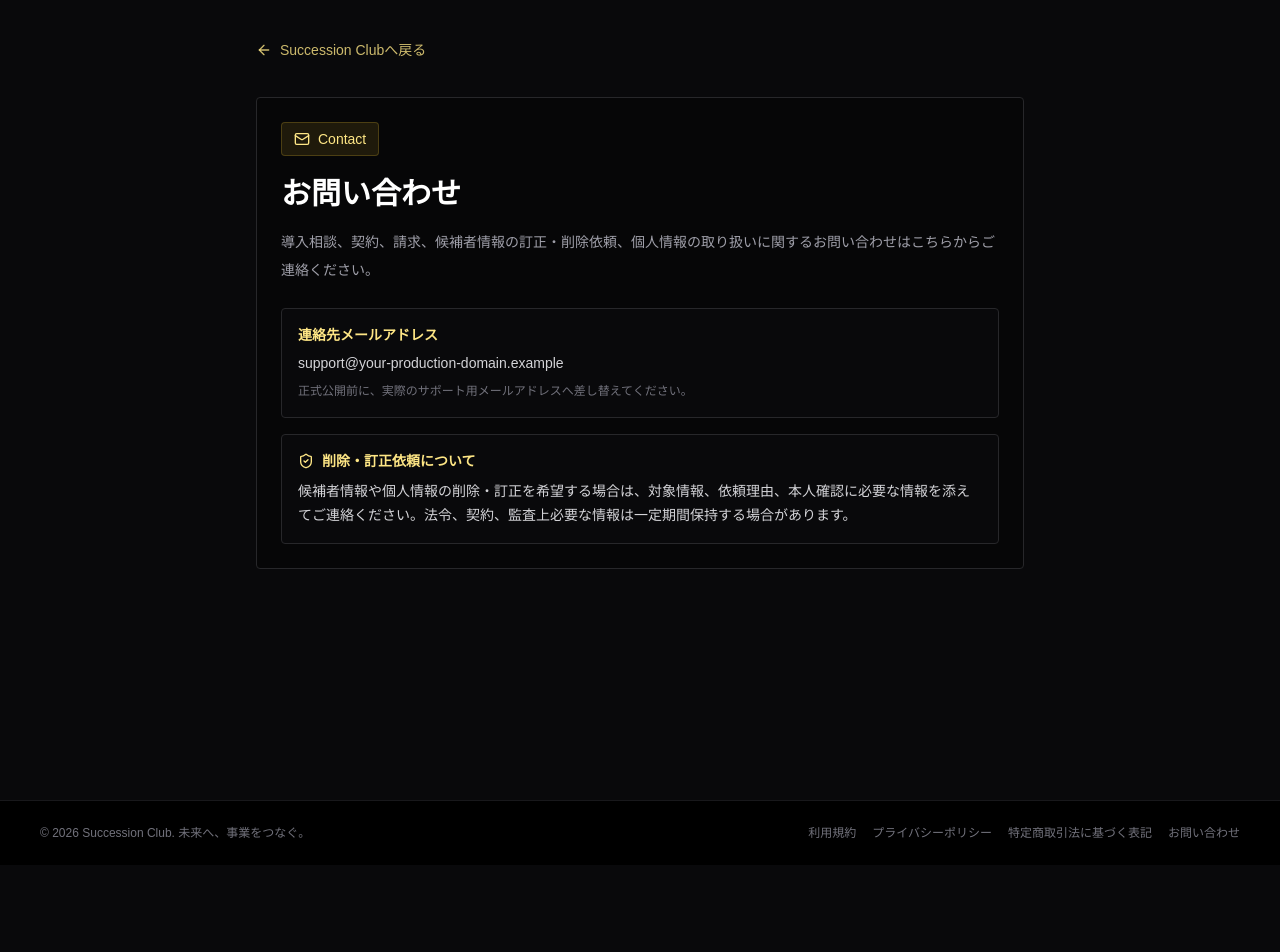
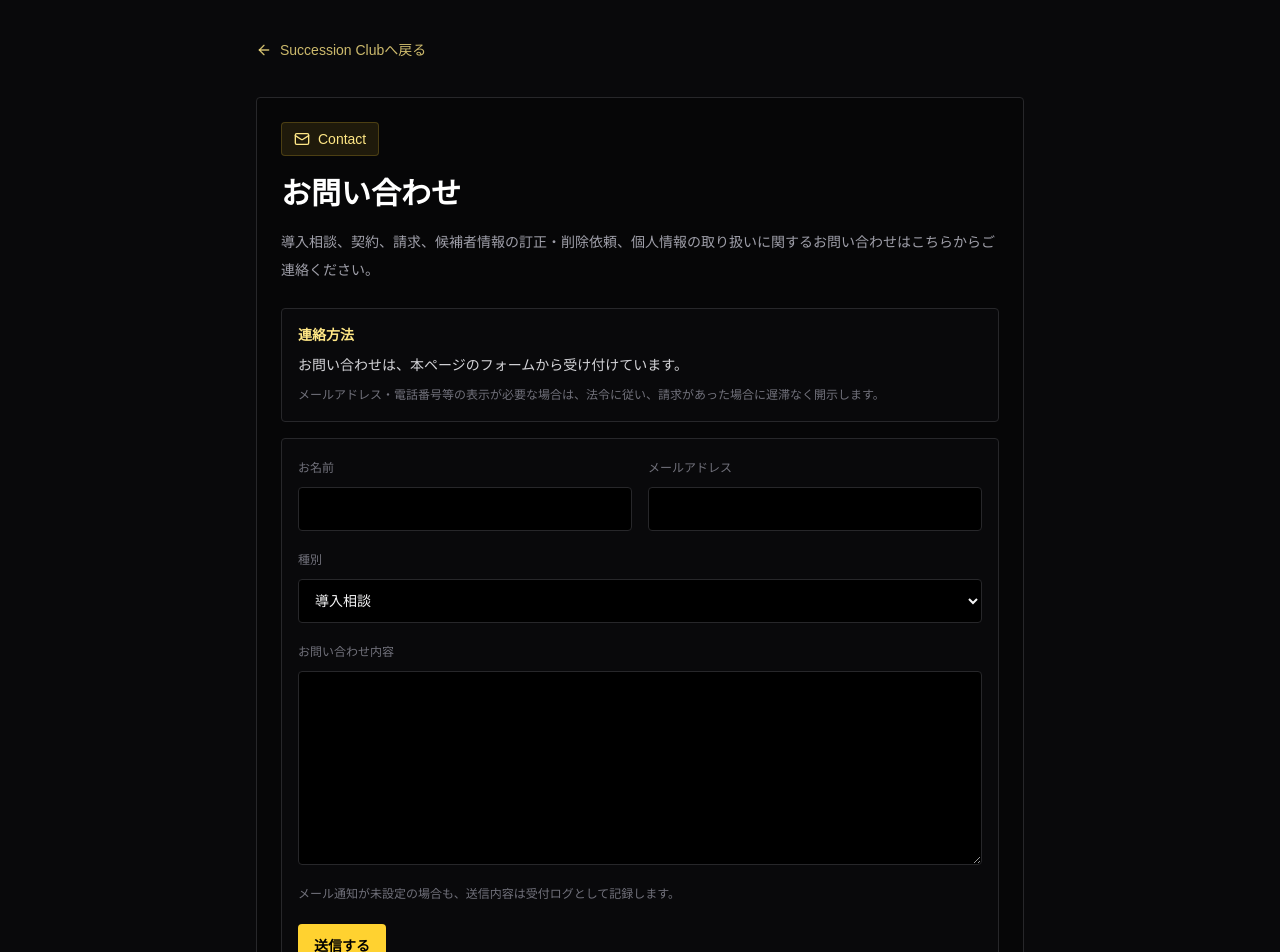
Before and after one commit to k1232255555-oss/succession-platform, a Next.js app: page /contact in a window 1280 px wide. Shown: the top 952 px of the page. Before the commit the page ends 865 px from the top, so only its background shows below. Built offline with nearby package versions, Linux system fonts and the light colour scheme; no server answers.

Commit message:
Align legal and contact pages for closed beta

```diff
--- a/src/app/commercial-transaction/page.tsx
+++ b/src/app/commercial-transaction/page.tsx
@@ -4,42 +4,35 @@ export default function CommercialTransactionPage() {
   return (
     <LegalPage
       title="特定商取引法に基づく表記"
-      description="有料プランやマッチング料を提供する場合に必要な表示です。正式公開前に、運営会社名、所在地、責任者、価格、返金条件を確定してください。"
+      description="現在、Succession Clubは招待制クローズドβとして運営しており、有料販売・決済機能は提供していません。"
       sections={[
         {
-          title: "販売事業者",
+          title: "現在の提供状態",
           body: [
-            "販売事業者名: 正式公開前に記載してください。",
-            "運営責任者: 正式公開前に記載してください。",
-            "所在地: 正式公開前に記載してください。",
+            "現在、Succession Clubは招待制クローズドβとして運営しており、有料販売・決済機能は提供していません。",
+            "正式な有料プランの提供開始前に、販売事業者情報、販売価格、支払方法、解約条件等を更新します。",
           ],
         },
         {
           title: "連絡先",
           body: [
-            "お問い合わせは、本サイトのお問い合わせページから受け付けます。",
-            "電話番号やメールアドレスは、法令に従い、請求があった場合に遅滞なく開示する運用、または公開表示のいずれかを正式公開前に決定してください。",
+            "お問い合わせは、本サイトのお問い合わせページから受け付けています。",
+            "メールアドレス・電話番号等の表示が必要な場合は、法令に従い、請求があった場合に遅滞なく開示します。",
           ],
         },
         {
-          title: "販売価格",
+          title: "販売価格・支払方法",
           body: [
-            "各プランの価格はBilling画面、申込画面、または個別契約書に表示します。",
-            "Enterpriseプランや個別支援、マッチング料は、事前に見積または契約条件を提示します。",
+            "現在はβ期間中のため、課金は発生しません。",
+            "有料プラン開始後は、販売価格、支払方法、支払時期、提供条件を申込画面または個別契約で明示します。",
           ],
         },
         {
-          title: "支払方法と支払時期",
+          title: "解約・返金",
           body: [
-            "支払方法はStripeによるクレジットカード決済、または個別契約で定める方法です。",
-            "サブスクリプションは申込時および更新時に請求されます。請求履歴はBilling画面で確認できます。",
-          ],
-        },
-        {
-          title: "キャンセル・返金",
-          body: [
-            "サブスクリプションの解約はStripe Customer Portalまたは運営への連絡により行います。",
-            "提供済み期間、候補者閲覧、スカウト送信、個別支援に関する返金は、法令に基づく場合または運営が個別に認めた場合を除き原則行いません。",
+            "現在はβ期間中のため、課金は発生しません。",
+            "有料プラン開始後は、ユーザーはいつでもサブスクリプションを解約できます。解約後は次回更新以降の請求を停止します。",
+            "すでに提供済みの期間、候補者閲覧、対話申請、個別支援等に関する返金は、法令に基づく場合または運営が個別に認めた場合を除き、原則として行いません。",
           ],
         },
       ]}
--- /dev/null
+++ b/src/app/contact/actions.ts
@@ -0,0 +1,107 @@
+"use server";
+
+import { redirect } from "next/navigation";
+import { requireSameOriginRequest } from "@/lib/auth";
+
+const resendEndpoint = "https://api.resend.com/emails";
+
+function getFormValue(formData: FormData, key: string) {
+  const value = formData.get(key);
+  return typeof value === "string" ? value.trim() : "";
+}
+
+function truncate(value: string, maxLength: number) {
+  return value.slice(0, maxLength);
+}
+
+async function sendContactEmail(input: {
+  name: string;
+  email: string;
+  category: string;
+  message: string;
+}) {
+  const apiKey = process.env.RESEND_API_KEY?.trim();
+  const from = process.env.EMAIL_FROM?.trim();
+  const to = process.env.CONTACT_TO_EMAIL?.trim();
+
+  if (!apiKey || !from || !to) {
+    console.info("[contact:accepted_without_email]", {
+      name: input.name,
+      email: input.email,
+      category: input.category,
+      messageLength: input.message.length,
+      acceptedAt: new Date().toISOString(),
+    });
+    return "logged";
+  }
+
+  const response = await fetch(resendEndpoint, {
+    method: "POST",
+    headers: {
+      Authorization: `Bearer ${apiKey}`,
+      "Content-Type": "application/json",
+    },
+    body: JSON.stringify({
+      from,
+      to: [to],
+      reply_to: input.email,
+      subject: `Succession Club inquiry: ${input.category}`,
+      text: [
+        "Succession Clubのお問い合わせを受け付けました。",
+        "",
+        `お名前: ${input.name}`,
+        `メール: ${input.email}`,
+        `種別: ${input.category}`,
+        "",
+        input.message,
+      ].join("\n"),
+    }),
+  });
+
+  if (!response.ok) {
+    const result = (await response.json().catch(() => ({}))) as {
+      message?: string;
+      error?: string;
+    };
+
+    console.error("[contact:email_failed]", {
+      status: response.status,
+      error: result.message ?? result.error ?? "Unknown Resend error",
+      acceptedAt: new Date().toISOString(),
+    });
+    return "logged";
+  }
+
+  return "emailed";
+}
+
+export async function submitContactAction(formData: FormData) {
+  await requireSameOriginRequest();
+
+  const name = truncate(getFormValue(formData, "name"), 80);
+  const email = truncate(getFormValue(formData, "email"), 160);
+  const category = truncate(getFormValue(formData, "category"), 80);
+  const message = truncate(getFormValue(formData, "message"), 3000);
+
+  if (!name || !email || !message || !email.includes("@")) {
+    redirect(
+      `/contact?error=${encodeURIComponent(
+        "お名前、メールアドレス、お問い合わせ内容を確認してください。",
+      )}`,
+    );
+  }
+
+  const result = await sendContactEmail({
+    name,
+    email,
+    category: category || "お問い合わせ",
+    message,
+  });
+
+  const notice =
+    result === "emailed"
+      ? "お問い合わせを受け付けました。運営側で内容を確認します。"
+      : "お問い合わせを受け付けました。メール送信が未設定の場合も、受付ログとして記録します。";
+
+  redirect(`/contact?notice=${encodeURIComponent(notice)}`);
+}
--- a/src/app/contact/page.tsx
+++ b/src/app/contact/page.tsx
@@ -1,7 +1,30 @@
 import Link from "next/link";
 import { ArrowLeft, Mail, ShieldCheck } from "lucide-react";
+import { submitContactAction } from "@/app/contact/actions";
 
-export default function ContactPage() {
+type PageProps = {
+  searchParams?: Promise<Record<string, string | string[] | undefined>>;
+};
+
+function getParam(
+  params: Record<string, string | string[] | undefined>,
+  key: string,
+) {
+  const value = params[key];
+  return Array.isArray(value) ? value[0] : value;
+}
+
+export default async function ContactPage({ searchParams }: PageProps) {
+  const params = (await searchParams) ?? {};
+  const notice = getParam(params, "notice");
+  const error = getParam(params, "error");
+  const supportEmail = process.env.SUPPORT_EMAIL?.trim() ?? "";
+  const contactEmailConfigured = Boolean(
+    process.env.RESEND_API_KEY?.trim() &&
+      process.env.EMAIL_FROM?.trim() &&
+      process.env.CONTACT_TO_EMAIL?.trim(),
+  );
+
   return (
     <main className="min-h-screen bg-zinc-950 px-4 py-10 text-zinc-100 sm:px-6 lg:px-10">
       <div className="mx-auto w-full max-w-3xl">
@@ -25,18 +48,107 @@ export default function ContactPage() {
             導入相談、契約、請求、候補者情報の訂正・削除依頼、個人情報の取り扱いに関するお問い合わせはこちらからご連絡ください。
           </p>
 
+          {notice ? (
+            <div className="mt-5 rounded border border-emerald-300/25 bg-emerald-300/10 p-4 text-sm text-emerald-100">
+              {notice}
+            </div>
+          ) : null}
+
+          {error ? (
+            <div className="mt-5 rounded border border-red-400/30 bg-red-400/10 p-4 text-sm text-red-100">
+              {error}
+            </div>
+          ) : null}
+
           <div className="mt-6 grid gap-4">
             <div className="rounded border border-zinc-800 bg-zinc-950 p-4">
               <p className="text-sm font-semibold text-amber-200">
-                連絡先メールアドレス
+                連絡方法
               </p>
-              <p className="mt-2 text-sm text-zinc-300">
-                support@your-production-domain.example
-              </p>
+              {supportEmail ? (
+                <p className="mt-2 text-sm text-zinc-300">{supportEmail}</p>
+              ) : (
+                <p className="mt-2 text-sm leading-6 text-zinc-300">
+                  お問い合わせは、本ページのフォームから受け付けています。
+                </p>
+              )}
               <p className="mt-2 text-xs leading-5 text-zinc-500">
-                正式公開前に、実際のサポート用メールアドレスへ差し替えてください。
+                メールアドレス・電話番号等の表示が必要な場合は、法令に従い、請求があった場合に遅滞なく開示します。
               </p>
             </div>
+
+            <form
+              action={submitContactAction}
+              className="rounded border border-zinc-800 bg-zinc-950 p-4"
+            >
+              <div className="grid gap-4 sm:grid-cols-2">
+                <label className="block">
+                  <span className="text-xs font-medium text-zinc-500">
+                    お名前
+                  </span>
+                  <input
+                    name="name"
+                    required
+                    maxLength={80}
+                    className="mt-2 h-11 w-full rounded border border-zinc-800 bg-black px-3 text-sm text-zinc-100 outline-none focus:border-amber-300/50"
+                  />
+                </label>
+
+                <label className="block">
+                  <span className="text-xs font-medium text-zinc-500">
+                    メールアドレス
+                  </span>
+                  <input
+                    name="email"
+                    type="email"
+                    required
+                    maxLength={160}
+                    className="mt-2 h-11 w-full rounded border border-zinc-800 bg-black px-3 text-sm text-zinc-100 outline-none focus:border-amber-300/50"
+                  />
+                </label>
+              </div>
+
+              <label className="mt-4 block">
+                <span className="text-xs font-medium text-zinc-500">種別</span>
+                <select
+                  name="category"
+                  className="mt-2 h-11 w-full rounded border border-zinc-800 bg-black px-3 text-sm text-zinc-100 outline-none focus:border-amber-300/50"
+                  defaultValue="導入相談"
+                >
+                  <option>導入相談</option>
+                  <option>候補者情報の訂正・削除依頼</option>
+                  <option>個人情報の取り扱い</option>
+                  <option>請求・契約</option>
+                  <option>その他</option>
+                </select>
+              </label>
+
+              <label className="mt-4 block">
+                <span className="text-xs font-medium text-zinc-500">
+                  お問い合わせ内容
+                </span>
+                <textarea
+                  name="message"
+                  required
+                  maxLength={3000}
+                  rows={7}
+                  className="mt-2 w-full rounded border border-zinc-800 bg-black px-3 py-3 text-sm leading-6 text-zinc-100 outline-none focus:border-amber-300/50"
+                />
+              </label>
+
+              <p className="mt-3 text-xs leading-5 text-zinc-500">
+                {contactEmailConfigured
+                  ? "送信内容は運営宛に通知されます。"
+                  : "メール通知が未設定の場合も、送信内容は受付ログとして記録します。"}
+              </p>
+
+              <button
+                type="submit"
+                className="mt-5 inline-flex h-11 items-center justify-center rounded bg-amber-300 px-4 text-sm font-bold text-black transition hover:bg-amber-200"
+              >
+                送信する
+              </button>
+            </form>
 
             <div className="rounded border border-zinc-800 bg-zinc-950 p-4">
               <div className="flex items-center gap-2 text-sm font-semibold text-amber-200">
--- a/src/lib/env.ts
+++ b/src/lib/env.ts
@@ -8,6 +8,8 @@ const optionalServiceKeys = [
   "OPENAI_API_KEY",
   "RESEND_API_KEY",
   "EMAIL_FROM",
+  "CONTACT_TO_EMAIL",
+  "SUPPORT_EMAIL",
 ] as const;
 
 export function getEnvValue(key: string) {
```
Also changed, not shown: src/app/privacy/page.tsx (+7 -5 lines), src/app/terms/page.tsx (+8 -6 lines), 2 other files (tests, documents, lock files or other folders).
